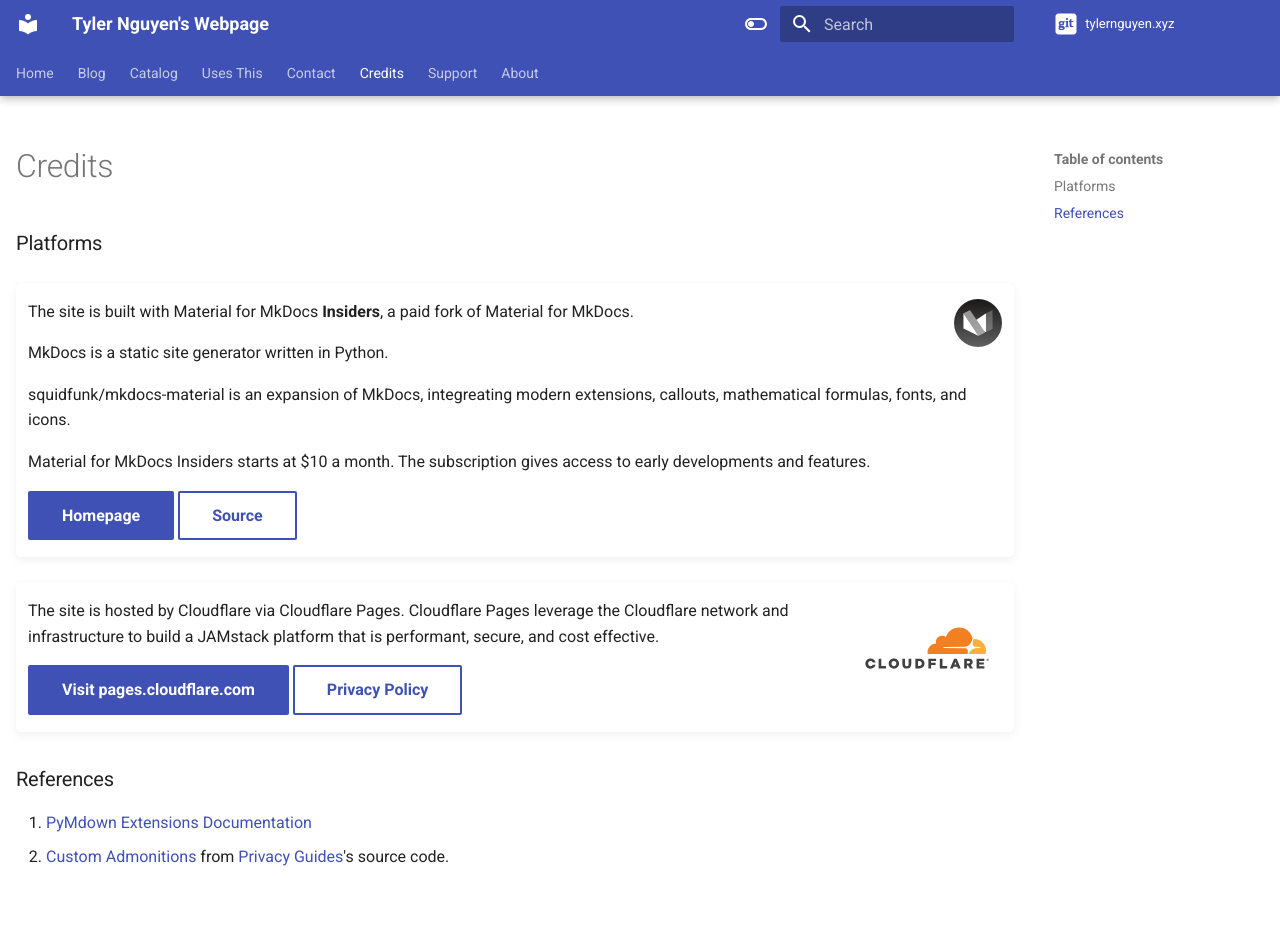
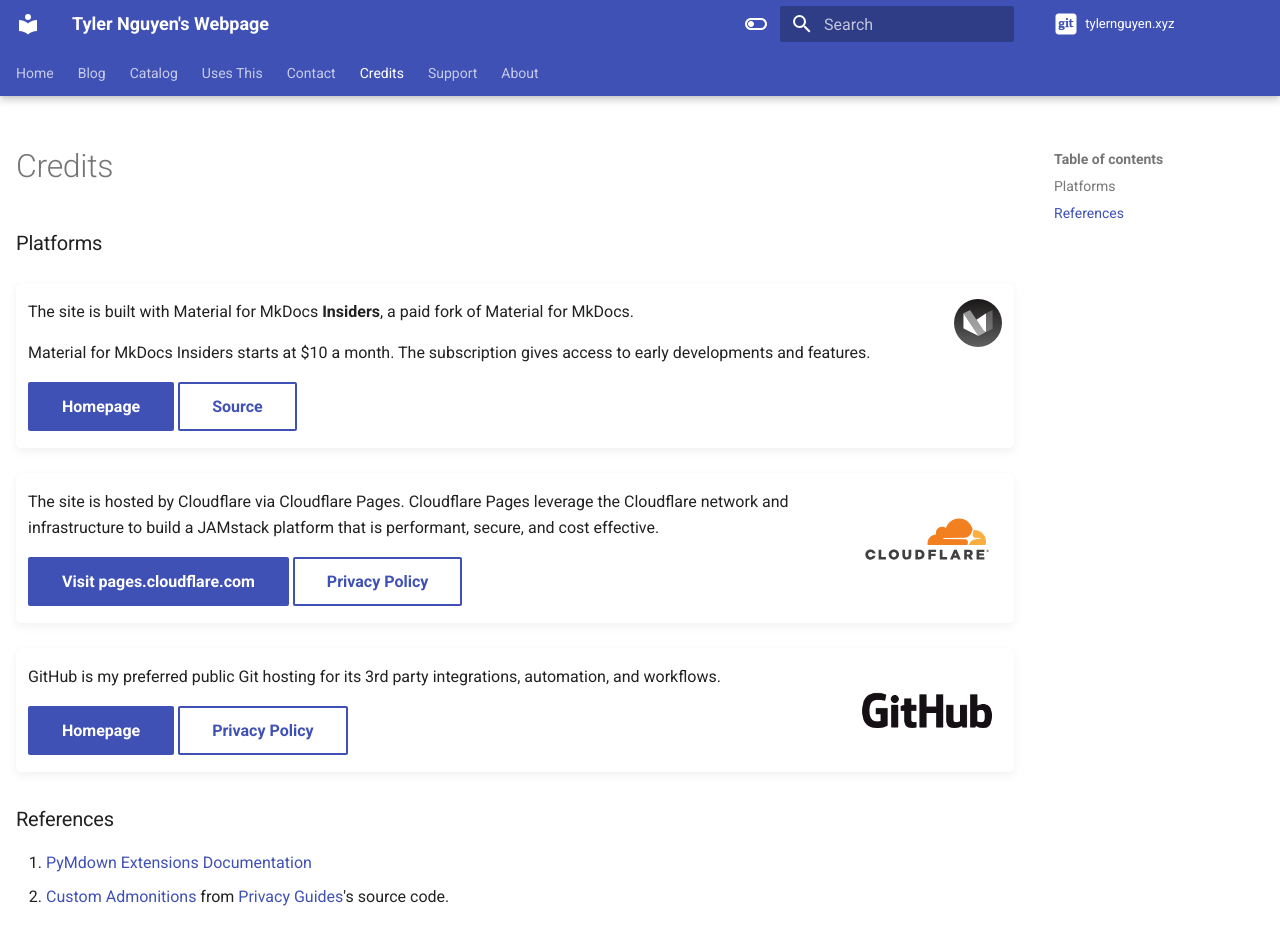
Before and after one commit to tylernguyen/tylernguyen.xyz, an MkDocs documentation site: the page built from docs/credits.md, in a window 1280 px wide and 934 px high. Built offline with MkDocs 1.6.1 and Material for MkDocs 9.7.7, drawn with Linux system fonts in a browser that asks for light colours; plug-ins that fetch from the network failed and are left out; comment, search, counter and statistics services are not loaded.

Commit message:
add github

```diff
--- a/docs/credits.md
+++ b/docs/credits.md
@@ -10,10 +10,6 @@
     ![Material for MkDocs](/assets/img/uses-this/MkDocs-Material.png){ align=right }
 
     The site is built with Material for MkDocs **Insiders**, a paid fork of Material for MkDocs.
-
-    MkDocs is a static site generator written in Python.
-
-    squidfunk/mkdocs-material is an expansion of MkDocs, integreating modern extensions, callouts, mathematical formulas, fonts, and icons.
 
     Material for MkDocs Insiders starts at $10 a month. The subscription gives access to early developments and features.
 
@@ -28,6 +24,15 @@
 
     [Visit pages.cloudflare.com](https://pages.cloudflare.com/){ .md-button .md-button--primary } [Privacy Policy](https://www.cloudflare.com/privacypolicy/){ .md-button }
 
+!!! recommendation
+
+    ![GitHub](/assets/img/uses-this/GitHub-banner-light.png#only-light){ align=right }
+    ![GitHub](/assets/img/uses-this/GitHub-banner-dark.png#only-dark){ align=right }
+
+    GitHub is my preferred public Git hosting for its 3rd party integrations, automation, and workflows.
+
+    [Homepage](https://github.com/){ .md-button .md-button--primary } [Privacy Policy](https://docs.github.com/en/site-policy/privacy-policies/github-privacy-statement){ .md-button }
+
 ### References
 
 1. [PyMdown Extensions Documentation](https://facelessuser.github.io/pymdown-extensions/)
```
Also changed, not shown: docs/assets/img/uses-this/GitHub-banner-dark.png (added), docs/assets/img/uses-this/GitHub-banner-light.png (added).
